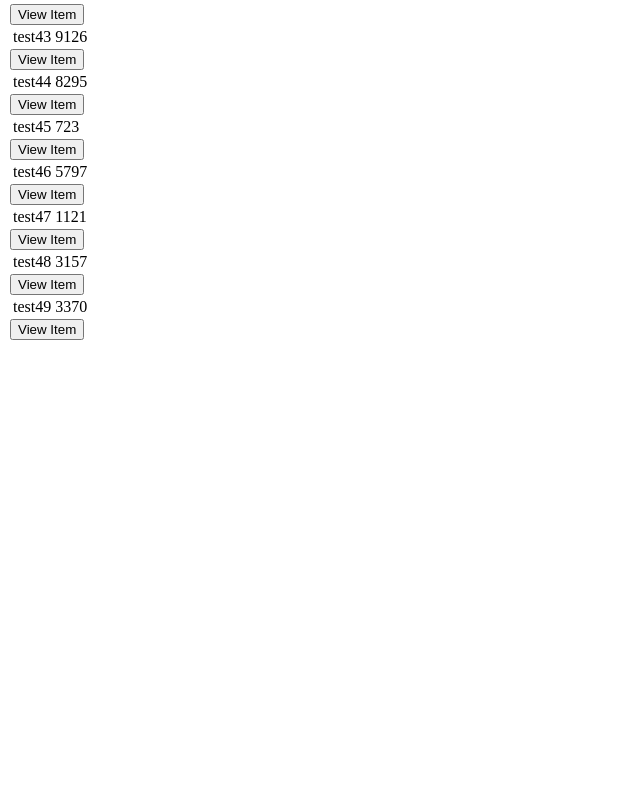
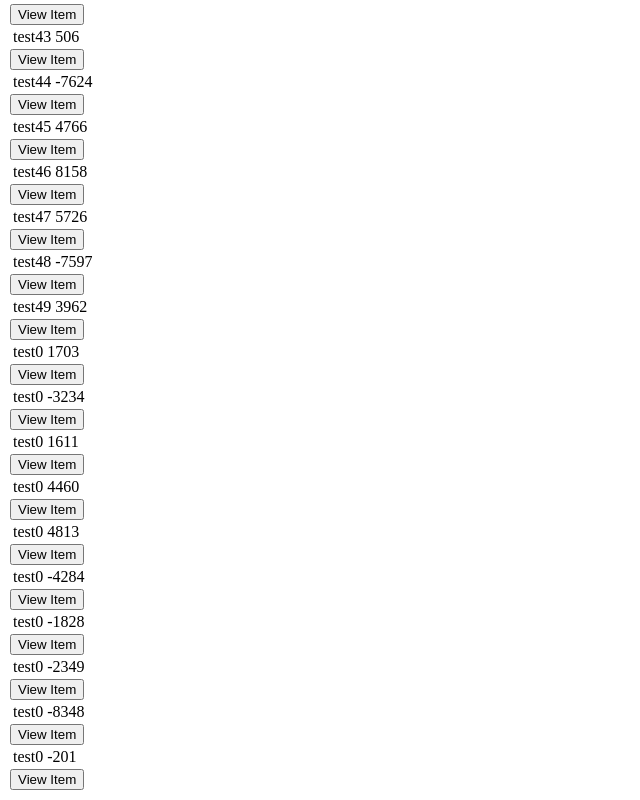
Before and after one commit to EdNawrocki/CS35L-Project, a React (Create React App) app: page /viewitem in a window 1280 px wide. Shown: the part 1938-2738 px from the top of the page, without its empty margins (0-640 px from the left). Before the commit the page ends 2288 px from the top, so only its background shows below. Built offline with nearby package versions, Linux system fonts and the light colour scheme; no server answers; sample sign-in values are in the browser's storage.

Commit message:
Add feature for viewing certain item and its hist

```diff
--- a/src/pages/item.js
+++ b/src/pages/item.js
@@ -2,7 +2,17 @@ import { useLocation } from "react-router-dom"
 
 function Item() {
     const location = useLocation();
-    console.log(location.state.item);
+
+    return(
+        <div>
+            <h1>{location.state.item.name}'s History:</h1>
+            {location.state.itemHistory.map((item) => {
+                return (
+                    <li>{item.name}    {item.quantity}</li>
+                );
+            })}
+        </div>
+    );
 }
 
 export default Item;
--- a/src/pages/viewitem.js
+++ b/src/pages/viewitem.js
@@ -28,13 +28,24 @@ function ViewItem() {
     if (! PULL_FROM_DB && itemList.length === 0) {      // DELETE WHOLE IF STATEMENT FOR FINAL PRODUCT
         const fixedList = [];
         for (let i = 0; i != 50; i++) {
-            fixedList.push({ name: "test" + i.toString(), quantity: Math.floor(Math.random() * 10000), id: i })
+            let x = Math.random() > .5 ? -1 : 1;
+            fixedList.push({ name: "test" + i.toString(), quantity: x*Math.floor(Math.random() * 10000), id: i })
+        }
+        for (let i = 0; i != 10; i++) {
+            let x = Math.random() > .5 ? -1 : 1;
+            fixedList.push({ name: "test0", quantity: x*Math.floor(Math.random() * 10000), id: 50});
         }
         setItemList(fixedList);
     }
 
     function handleClick(item) {
-        navigate("/item",{state:{item: item}});
+        const itemHistory = [];
+        itemList.map((a) => {
+            if (a.name === item.name) {
+                itemHistory.push(a);
+            }
+        })
+        navigate("/item",{state:{itemHistory: itemHistory, item: item}});
             <Route path="/item">
                 <Item />
             </Route>
@@ -45,9 +56,7 @@ function ViewItem() {
         <div>
             <table>
                 {itemList.map((item) => {
-                    console.log(item);
                     return (
-
                         <div key={item.id}>
                             <tr>
                                 <td>{item.name}</td>
```
